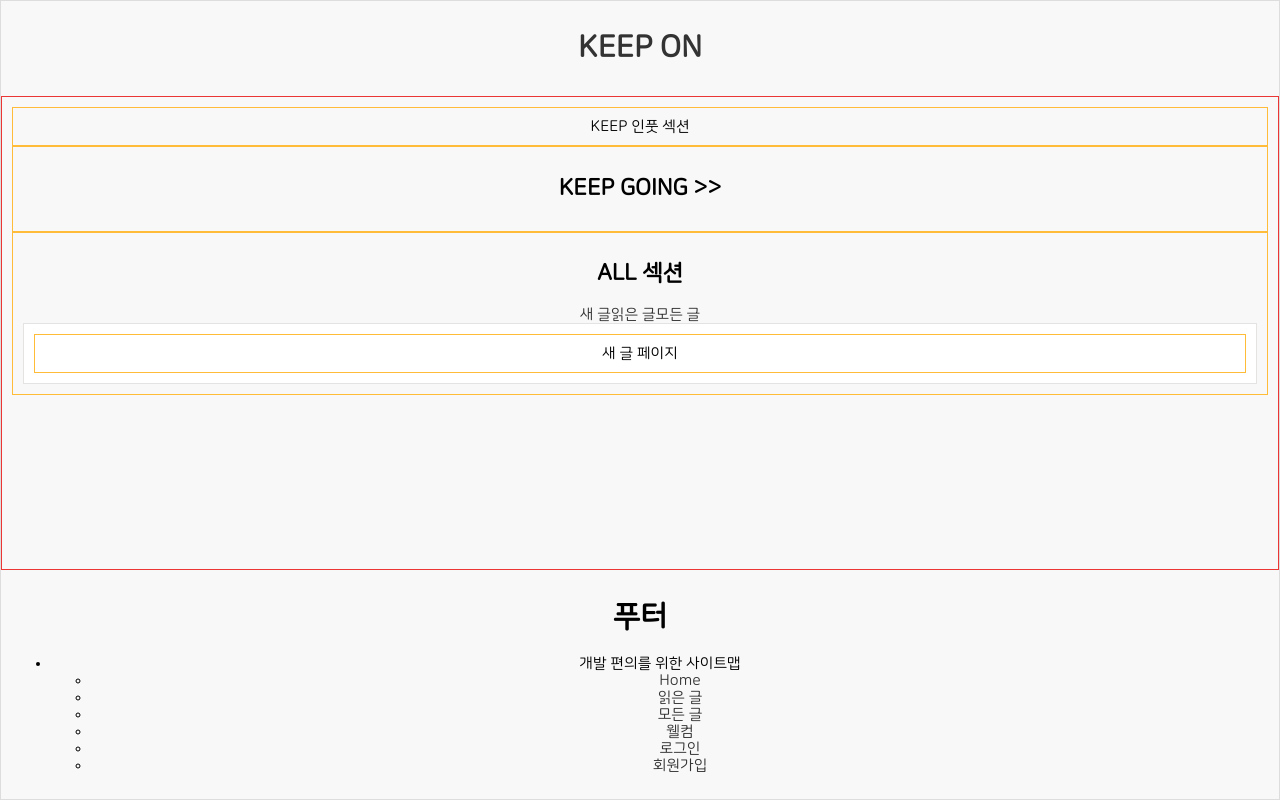
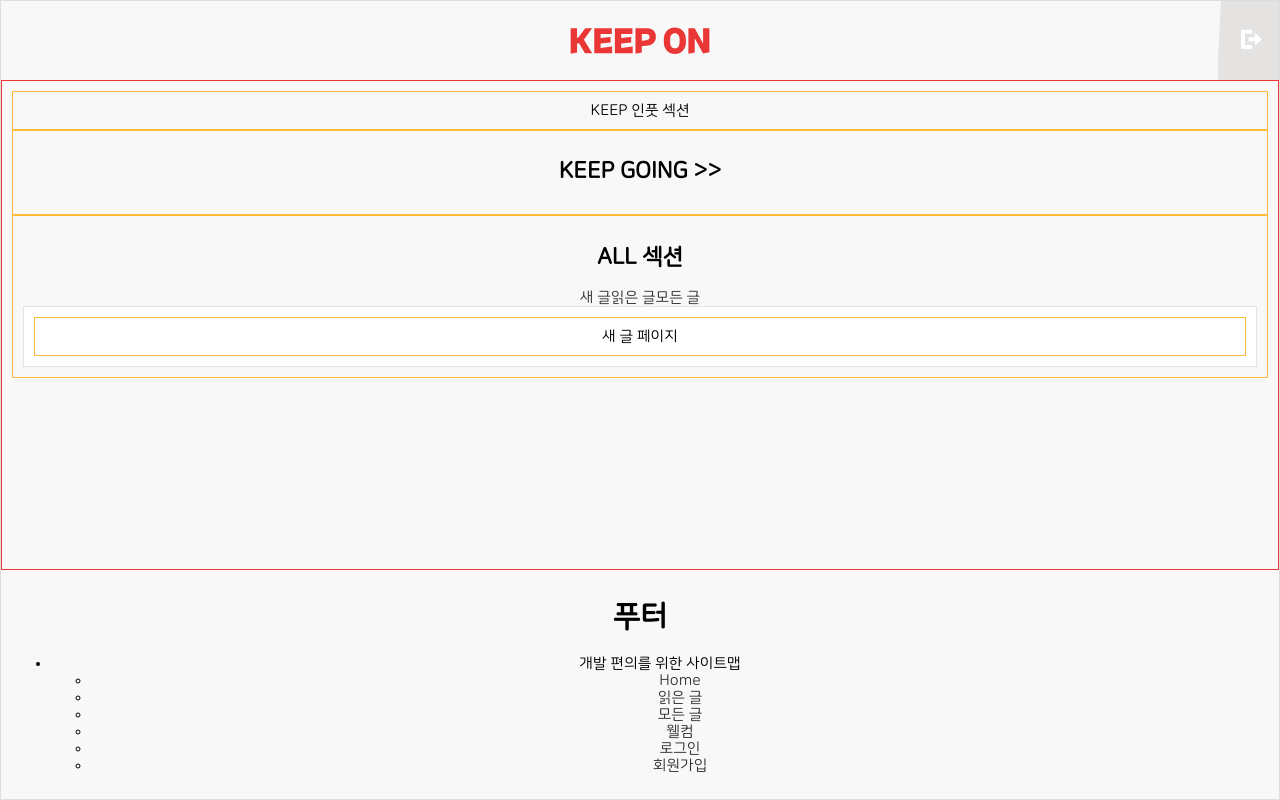
Before and after one commit to SeoJoonsoo/link_moa-react-, a React (Vite) app: page / in a window 1280 px wide. Built offline with nearby package versions, Linux system fonts and the light colour scheme.

Commit message:
Design: Header 퍼블리싱

```diff
--- a/src/layouts/Header/index.tsx
+++ b/src/layouts/Header/index.tsx
@@ -1,11 +1,29 @@
 import { Link } from 'react-router-dom';
+import Logo from '@/assets/images/Header/logo.svg';
+import Logout from '@/assets/images/Header/ic-logout.svg';
+import * as S from './style';
+import { useEffect, useState } from 'react';
 
 export default function Header() {
+  const [isLogin, setIsLogin] = useState(false);
+
+  useEffect(() => {
+    // TODO: 로그인 시 true. (지금은 임의로 true)
+    setIsLogin(true);
+  }, []);
   return (
-    <header>
-      <h1>
-        <Link to="/">KEEP ON</Link>
+    <S.Header>
+      <h1 className="site name">
+        <Link to="/">
+          KEEP ON
+          <img width={150} height={34} src={Logo} alt="logo" />
+        </Link>
       </h1>
-    </header>
+      {isLogin && (
+        <S.LogoutButton>
+          <img width={30} height={30} src={Logout} alt="" />
+        </S.LogoutButton>
+      )}
+    </S.Header>
   );
 }
--- /dev/null
+++ b/src/layouts/Header/style.ts
@@ -0,0 +1,33 @@
+import { styled } from 'styled-components';
+
+export const Header = styled.header`
+  position: relative;
+  overflow: hidden;
+  h1 {
+    font-size: 0;
+    margin: 0;
+    padding: 12px;
+  }
+`;
+
+export const LogoutButton = styled.button`
+  position: absolute;
+  right: 0;
+  top: 0;
+  background-color: ${({ theme }) => theme.basicGray};
+  height: 100%;
+  padding: 14px;
+  &::before {
+    content: '';
+    display: block;
+    width: 0px;
+    height: 100%;
+    position: absolute;
+    top: 0;
+    left: -3px;
+    border-top: 58px solid transparent;
+    border-bottom: 0px solid transparent;
+    border-left: 0px solid transparent;
+    border-right: 3px solid ${({ theme }) => theme.basicGray};
+  }
+`;
```
Also changed, not shown: src/assets/images/Header/ic-logout.svg (added), src/assets/images/Header/logo.svg (added).
